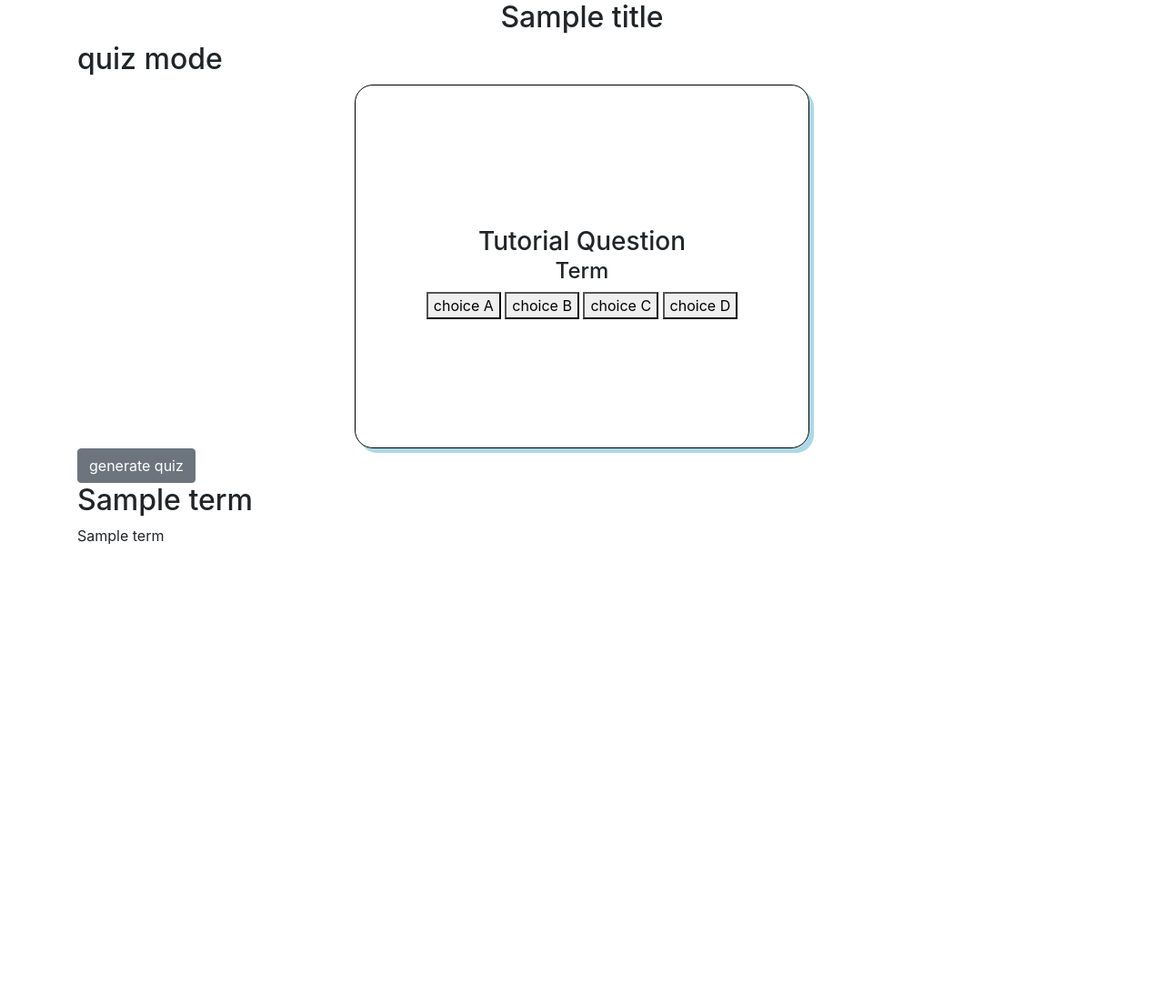
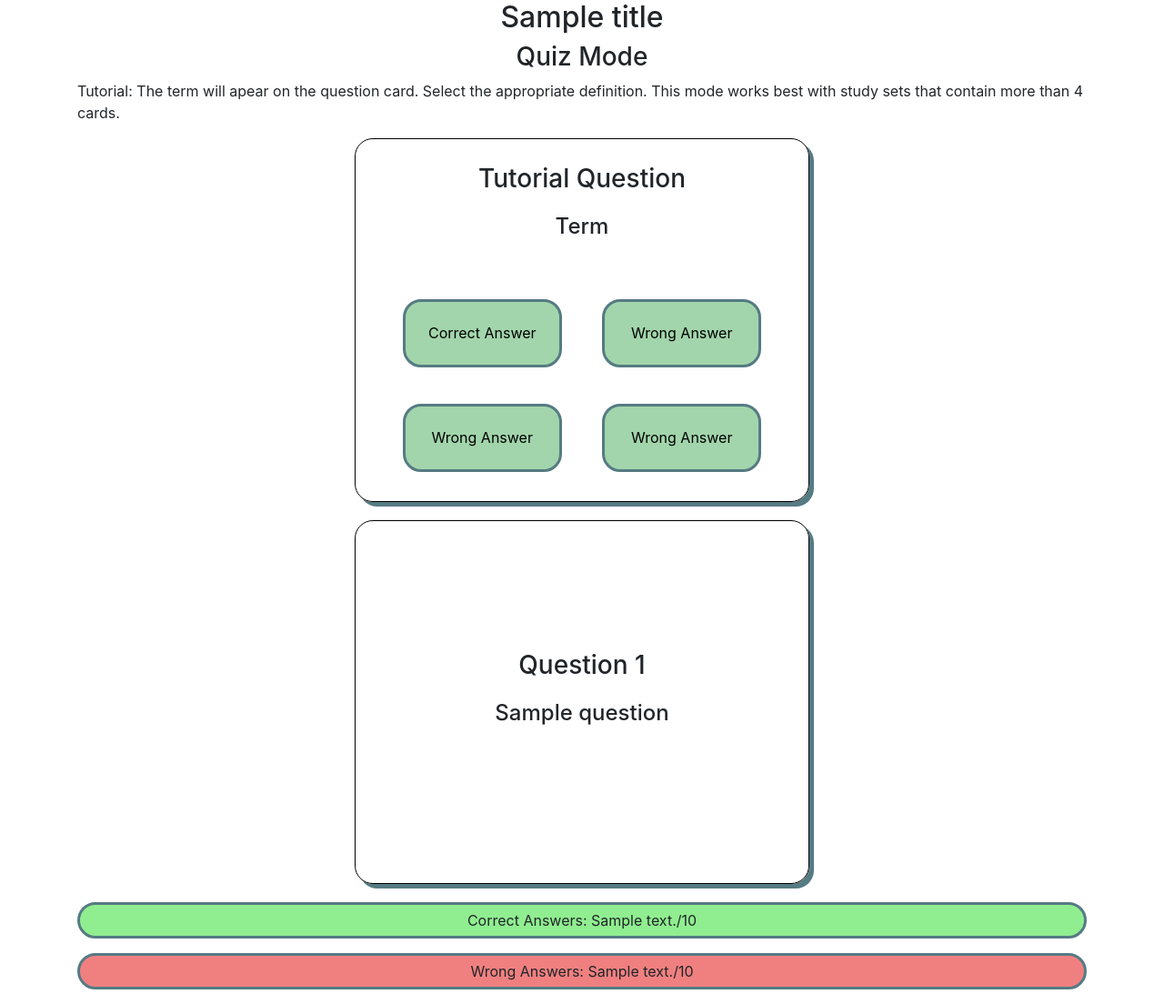
Before and after one commit to Cory-Avrutis/Free-Quizlet, a Flask app: template website/templates/quiz_set.html in a window 1280 px wide. Shown: the part 56-1160 px from the top of the page at 91% size. Before the commit the page ends 655 px from the top, so only its background shows below. Run offline with Flask 3, Linux system fonts and the light colour scheme; the template is opened without the code that fills it: most values are stand-ins (such as "Sample title", 1, 10 or a date in 2020); some libraries are stand-ins or nearby versions.

Commit message:
Quiz mode functionality implemented

```diff
--- a/website/templates/quiz_set.html
+++ b/website/templates/quiz_set.html
@@ -4,20 +4,20 @@
 
 {% block content %}
 
-<!-- need this to add css to just this page for the flashcard -->
 <head>
   <style>
     .question-card {
         margin: auto;
         align-content: center;
         text-align: center;
-        /* min-width: 500px; */
         max-width: 500px;
         min-height: 400px;
         border: black solid 1px;
-        box-shadow: 5px 5px lightblue;
+        box-shadow: 5px 5px #557b83;
         border-radius: 20px;
+        margin-bottom: 20px;
     }
+
     .question-number {
         text-align: center;
         height: 50px;
@@ -25,119 +25,199 @@
         padding-bottom: 15px;
         margin: auto;
     }
+
+    .question {
+        margin-top: 10px;
+        margin-bottom: 10px;
+        padding-top: 10px;
+        padding-bottom: 10px;
+    }
+
+    .answers {
+        padding-top: 25px;
+    }
+
+    .correct-choice, .wrong-choice{
+        margin-left: 20px;
+        margin-right: 20px;
+        margin-top: 20px;
+        margin-bottom: 20px;
+
+        border-radius: 20px;
+        height: 75px;
+        width: 175px;
+        background-color: #a2d5ab;
+        border: #557b83 solid;
+        overflow: hidden;
+    }
+
+    .correct-ans {
+        background-color: lightgreen;
+    }
+
+    .wrong-ans-show {
+        background-color: grey;
+    }
+
+    .wrong-ans {
+        background-color: lightcoral;
+    }
+
+    .total-C {
+        text-align: center;
+        border-radius: 25px;
+        border: #557b83 solid;
+        background-color: lightgreen;
+        padding-top: 5px;
+        padding-bottom: 5px;
+    }
+
+    .total-W {
+        text-align: center;
+        border-radius: 25px;
+        border: #557b83 solid;
+        background-color: lightcoral;
+        padding-top: 5px;
+        padding-bottom: 5px;
+    }
   </style>
 </head>
 
 
 <h2 align="center">{{title}}</h2>
-<h2>quiz mode</h2>
+<h3 align="center">Quiz Mode</h3>
+<p>Tutorial: The term will apear on the question card. Select the appropriate definition. This mode works best with study sets that contain more than 4 cards.</p>
 
+<!-- Tutorial Question -->
 <div class ="question-card">
     <h3 class="question-number">Tutorial Question</h3>
     <h4 class="question">Term</h4>
     <div class = "answers">
-        <button>choice A</button>
-        <button>choice B</button>
-        <button>choice C</button>
-        <button>choice D</button>
+        <button class="correct-choice" onclick="correctColor('-1')" id="correct_-1">Correct Answer</button>
+        <button class="wrong-choice" onclick="wrongColor('-1', 1)" id="wrong1_-1">Wrong Answer</button>
+        <button class="wrong-choice"onclick="wrongColor('-1', 1)" id="wrong2_-1">Wrong Answer</button>
+        <button class="wrong-choice"onclick="wrongColor('-1', 1)" id="wrong3_-1">Wrong Answer</button>
     </div>
 </div>
 
-<!-- create a flashcard for every card in the set -->
-{% for term in cards %}
+<!-- create a question for every question in the questions dict -->
+{% for question in questions %}
 
-    <!-- <input type="hidden" id="term" name="variable" value="{{ term }}"> -->
-    <input type="hidden" id="cards" name="variable" value="{{ cards }}">
-    <button type="button" class="btn btn-secondary"  id="quiz_button_{{  loop.index  }}" onclick="getQuestion('{{ term }}')">generate quiz</button>
-    <h2>{{term}}</h2>
+    <div class ="question-card">
+        <h3 class="question-number">Question {{loop.index}} </h3>
+        <h4 class="question">{{question['question']}}</h4>
+        <div class = "answers">
 
-    <p>{{cards[term]}}</p>
+            <!-- each dict has a correct answer key, so the buttons are created based on that (for randomness) -->
+            {% if question['answer'] == 'A' %}
+                <button class="correct-choice" onclick="correctColor('{{loop.index}}')" id="correct_{{ loop.index }}">{{question['choiceA']}}</button>
+                <button class="wrong-choice" onclick="wrongColor('{{loop.index}}', 1)" id="wrong1_{{ loop.index }}">{{question['choiceB']}}</button>
+                <button class="wrong-choice" onclick="wrongColor('{{loop.index}}', 2)" id="wrong2_{{ loop.index }}">{{question['choiceC']}}</button>
+                <button class="wrong-choice" onclick="wrongColor('{{loop.index}}', 3)" id="wrong3_{{ loop.index }}">{{question['choiceD']}}</button>
+            {% endif %}
+            {% if question['answer'] == 'B' %}
+                <button class="wrong-choice" onclick="wrongColor('{{loop.index}}', 1)" id="wrong1_{{ loop.index }}">{{question['choiceA']}}</button>
+                <button class="correct-choice" onclick="correctColor('{{loop.index}}')" id="correct_{{ loop.index }}">{{question['choiceB']}}</button>
+                <button class="wrong-choice" onclick="wrongColor('{{loop.index}}', 2)" id="wrong2_{{ loop.index }}">{{question['choiceC']}}</button>
+                <button class="wrong-choice" onclick="wrongColor('{{loop.index}}', 3)" id="wrong3_{{ loop.index }}">{{question['choiceD']}}</button>
+            {% endif %}
+            {% if question['answer'] == 'C' %}
+                <button class="wrong-choice" onclick="wrongColor('{{loop.index}}', 1)" id="wrong1_{{ loop.index }}">{{question['choiceA']}}</button>
+                <button class="wrong-choice" onclick="wrongColor('{{loop.index}}', 2)" id="wrong2_{{ loop.index }}">{{question['choiceB']}}</button>
+                <button class="correct-choice" onclick="correctColor('{{loop.index}}')" id="correct_{{ loop.index }}">{{question['choiceC']}}</button>
+                <button class="wrong-choice" onclick="wrongColor('{{loop.index}}', 3)" id="wrong3_{{ loop.index }}">{{question['choiceD']}}</button>
+            {% endif %}
+            {% if question['answer'] == 'D' %}
+                <button class="wrong-choice" onclick="wrongColor('{{loop.index}}', 1)" id="wrong1_{{ loop.index }}">{{question['choiceA']}}</button>
+                <button class="wrong-choice" onclick="wrongColor('{{loop.index}}', 2)" id="wrong2_{{ loop.index }}">{{question['choiceB']}}</button>
+                <button class="wrong-choice" onclick="wrongColor('{{loop.index}}', 3)" id="wrong3_{{ loop.index }}">{{question['choiceC']}}</button>
+                <button class="correct-choice" onclick="correctColor('{{loop.index}}')" id="correct_{{ loop.index }}">{{question['choiceD']}}</button>
+            {% endif %}
 
+        </div>
+    </div>
 
 
 {% endfor %}
 
+<!-- prints the total right and wrong answers, updated with js -->
+<p class= "total-C" id="total-correct">Correct Answers: {{correctAnswers}}/{{total}}</p>
+<p class= "total-W" id="total-wrong">Wrong Answers: {{wrongAnswers}}/{{total}}</p>
+
 <script>
 
+    var totalCorrect = 0
+    var totalWrong = 0
+    var total = {{total}}
 
-    // for(var key in parsed) {
-    //     var value = parsed[key];
-    //     console.log(value)
-    //     // do something with "key" and "value" variables
-    // }
+    // all of these need loop index in the id to make then unique for each question!!!!
 
+    // when the right answer is selected, total right answers incremented, correct answer highlighted green,
+    // and the rest of the buttons are turned grey, all disabled
+    function correctColor(loopIndex) {
+        var correctbutton = document.getElementById("correct_" + loopIndex)
+        correctbutton.classList.add("correct-ans")
+        correctbutton.disabled = true
 
-    // used for switch to generate a question with a random answer
-    function getRandomChoice(){
-        // returns a random int 0-4 (4 answer choices, (0, 4])
-        return Math.floor(Math.random() * 4);
+        var wrongButton1 = document.getElementById("wrong1_" + loopIndex)
+        wrongButton1.classList.add("wrong-ans-show")
+        wrongButton1.disabled = true
+
+        var wrongButton2 = document.getElementById("wrong2_" + loopIndex)
+        wrongButton2.classList.add("wrong-ans-show")
+        wrongButton2.disabled = true
+
+        var wrongButton3 = document.getElementById("wrong3_" + loopIndex)
+        wrongButton3.classList.add("wrong-ans-show")
+        wrongButton3.disabled = true
+
+        //updates the total right answers
+        if (loopIndex > 0) {
+            totalCorrect++
+            document.getElementById("total-correct").innerHTML = "Correct Answers: " + totalCorrect + "/" + total;
+        }
     }
 
-    // used to get a random definition
-    function getRandomDef(cards, def){
-        // returns a random int 0-length
-        var length = Object.keys(cards).length
-        var values = getValues(cards)
-        var randInt = Math.floor(Math.random() * length);
-        while (def == values[randInt])
-        {
-            randInt = Math.floor(Math.random() * length);
+    // when the wrong answer is selected, total wrong answers increments, correct answer highlighted green,
+    // the wrong selected answer highlighted red, and the rest are turned grey, all disabled
+    function wrongColor(loopIndex, chosen) {
+        var correctbutton = document.getElementById("correct_" + loopIndex)
+        correctbutton.classList.add("correct-ans")
+        correctbutton.disabled = true
+
+        var wrongButton1 = document.getElementById("wrong1_" + loopIndex)
+        if (chosen == 1) {
+            wrongButton1.classList.add("wrong-ans")
         }
-        return randInt;
-    }
+        else{
+            wrongButton1.classList.add("wrong-ans-show")
+        }
+        wrongButton1.disabled = true
 
-    function getAnswer(cards, term){
+        var wrongButton2 = document.getElementById("wrong2_" + loopIndex)
+        if (chosen == 2) {
+            wrongButton2.classList.add("wrong-ans")
+        }
+        else{
+            wrongButton2.classList.add("wrong-ans-show")
+        }
+        wrongButton2.disabled = true
 
-        return cards[term];
-    }
+        var wrongButton3 = document.getElementById("wrong3_" + loopIndex)
+        if (chosen == 3) {
+            wrongButton3.classList.add("wrong-ans")
+        }
+        else{
+            wrongButton3.classList.add("wrong-ans-show")
+        }
+        wrongButton3.disabled = true
 
-    function generateQuestionAns(cards, term){
-        var randChoice = getRandomChoice()
-        console.log(cards)
-        var values = getValues(cards)
-        switch(randChoice){
-            case 0: console.log("a");
-                var def = cards[term]
-                question = {question: term, choiceA: def, choiceB: values[getRandomDef(cards, def)], choiceC: values[getRandomDef(cards, def)], choiceD: values[getRandomDef(cards, def)], answer: "a"};
-                console.log(question)
-                break;
-            case 1: console.log("b");
-                var def = cards[term]
-                question = {question: term, choiceA: values[getRandomDef(cards, def)], choiceB: def, choiceC: values[getRandomDef(cards, def)], choiceD: values[getRandomDef(cards, def)], answer: "b"};
-                console.log(question)
-                break;
-            case 2: console.log("c");
-                var def = cards[term]
-                question = {question: term, choiceA: values[getRandomDef(cards, def)], choiceB: values[getRandomDef(cards, def)], choiceC: def, choiceD: values[getRandomDef(cards, def)], answer: "c"};
-                console.log(question)
-                break;
-            case 3: console.log("d");
-                var def = cards[term]
-                question = {question: term, choiceA: values[getRandomDef(cards, def)], choiceB: values[getRandomDef(cards, def)], choiceC: values[getRandomDef(cards, def)], choiceD: def, answer: "d"};
-                console.log(question)
-                break;
-            return question;
+        // wrong answers incremented and updated
+        if (loopIndex > 0) {
+            totalWrong++
+            document.getElementById("total-wrong").innerHTML = "Wrong Answers: " + totalWrong + "/" + total;
         }
-    };
-
-    function getQuestion(term){
-        console.log("in get question")
-        // console.log(term)
-        var cards = JSON.parse('{{cards | tojson}}');
-        // console.log(cards)
-
-        return generateQuestionAns(cards, term);
-    }
-
-    function getValues(cards){
-        var values = Object.keys(cards).map(function(key){
-        return cards[key];
-        })
-        // console.log(values)
-        return values;
     }
 
 </script>
-
-
 {% endblock %}
```
Also changed, not shown: quizFunc.py (added, +33 -0 lines), website/views.py (+9 -1 lines).
